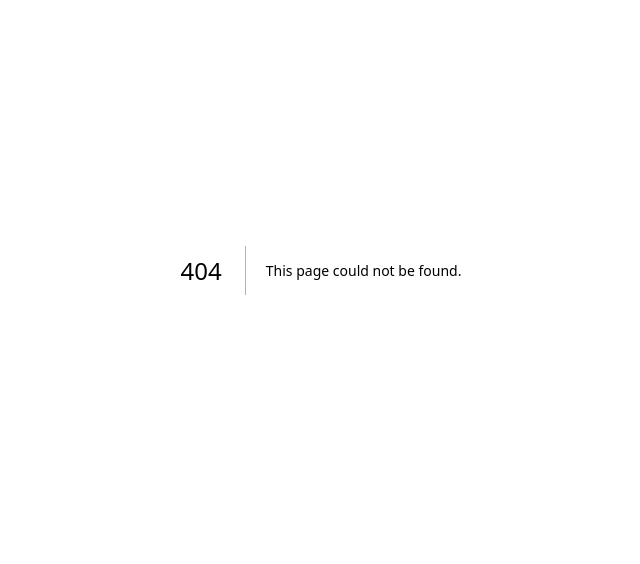
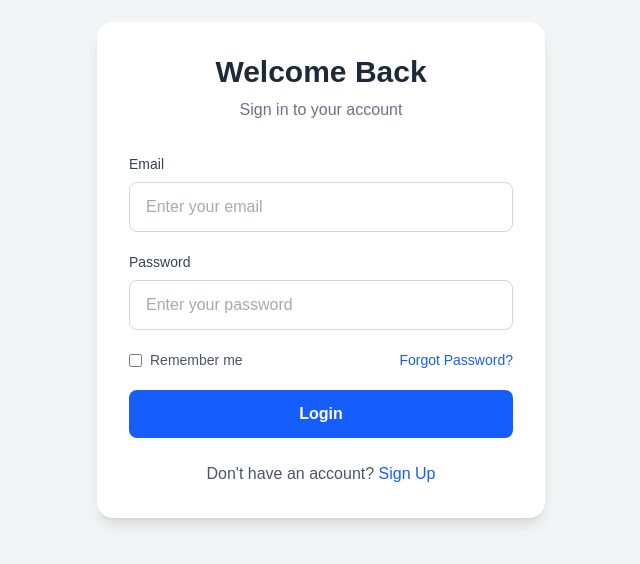
Before and after one commit to asadaligith/e-commerce-project-assaignment, a Next.js app in the folder e-commerce-frontend/: page /login in a window 1280 px wide. Before the commit this address had no page. Shown: the part 130-694 px from the top of the page, without its empty margins (319-959 px from the left). Built offline with nearby package versions, Linux system fonts and the light colour scheme.

Commit message:
add auth UI

```diff
--- /dev/null
+++ b/e-commerce-frontend/app/login/page.tsx
@@ -0,0 +1,72 @@
+export default function LoginPage() {
+    return (
+      <div className="min-h-screen flex items-center justify-center bg-gray-100 px-4">
+        <div className="w-full max-w-md bg-white rounded-2xl shadow-lg p-8">
+          {/* Heading */}
+          <div className="text-center mb-8">
+            <h1 className="text-3xl font-bold text-gray-800">Welcome Back</h1>
+            <p className="text-gray-500 mt-2">
+              Sign in to your account
+            </p>
+          </div>
+
+          {/* Form */}
+          <form className="space-y-5">
+            <div>
+              <label className="block mb-2 text-sm font-medium text-gray-700">
+                Email
+              </label>
+              <input
+                type="email"
+                placeholder="Enter your email"
+                className="w-full border border-gray-300 rounded-lg px-4 py-3 outline-none focus:ring-2 focus:ring-blue-500 focus:border-transparent text-gray-600"
+              />
+            </div>
+
+            <div>
+              <label className="block mb-2 text-sm font-medium text-gray-700">
+                Password
+              </label>
+              <input
+                type="password"
+                placeholder="Enter your password"
+                className="w-full border border-gray-300 rounded-lg px-4 py-3 outline-none focus:ring-2 focus:ring-blue-500 focus:border-transparent text-gray-600"
+              />
+            </div>
+
+            <div className="flex justify-between items-center text-sm">
+              <label className="flex items-center gap-2 text-gray-600">
+                <input type="checkbox" />
+                Remember me
+              </label>
+
+              <button
+                type="button"
+                className="text-blue-600 hover:underline"
+              >
+                Forgot Password?
+              </button>
+            </div>
+
+            <button
+              type="submit"
+              className="w-full bg-blue-600 hover:bg-blue-700 text-white font-semibold py-3 rounded-lg transition"
+            >
+              Login
+            </button>
+          </form>
+
+          {/* Footer */}
+          <p className="text-center text-gray-600 mt-6">
+            Don't have an account?{" "}
+            <a
+              href="/signup"
+              className="text-blue-600 font-medium hover:underline"
+            >
+              Sign Up
+            </a>
+          </p>
+        </div>
+      </div>
+    );
+  }
--- /dev/null
+++ b/e-commerce-frontend/app/signup/page.tsx
@@ -0,0 +1,68 @@
+export default function SignupPage() {
+    return (
+      <div className="min-h-screen flex items-center justify-center bg-gray-100 px-4">
+        <div className="w-full max-w-md bg-white rounded-2xl shadow-lg p-8">
+          <div className="text-center mb-8">
+            <h1 className="text-3xl font-bold text-gray-800">
+              Create Account
+            </h1>
+            <p className="text-gray-500 mt-2">
+              Join us today
+            </p>
+          </div>
+
+          <form className="space-y-5">
+            <div>
+              <label className="block mb-2 text-sm font-medium text-gray-700">
+                Full Name
+              </label>
+              <input
+                type="text"
+                placeholder="Enter your name"
+                className="w-full border border-gray-300 rounded-lg px-4 py-3 outline-none focus:ring-2 focus:ring-blue-500 text-gray-600"
+              />
+            </div>
+
+            <div>
+              <label className="block mb-2 text-sm font-medium text-gray-700">
+                Email
+              </label>
+              <input
+                type="email"
+                placeholder="Enter your email"
+                className="w-full border border-gray-300 rounded-lg px-4 py-3 outline-none focus:ring-2 focus:ring-blue-500 text-gray-600"
+              />
+            </div>
+
+            <div>
+              <label className="block mb-2 text-sm font-medium text-gray-700">
+                Password
+              </label>
+              <input
+                type="password"
+                placeholder="Create password"
+                className="w-full border border-gray-300 rounded-lg px-4 py-3 outline-none focus:ring-2 focus:ring-blue-500 text-gray-600"
+              />
+            </div>
+
+            <button
+              type="submit"
+              className="w-full bg-green-600 hover:bg-green-700 text-white font-semibold py-3 rounded-lg transition "
+            >
+              Create Account
+            </button>
+          </form>
+
+          <p className="text-center text-gray-600 mt-6">
+            Already have an account?{" "}
+            <a
+              href="/login"
+              className="text-blue-600 font-medium hover:underline"
+            >
+              Login
+            </a>
+          </p>
+        </div>
+      </div>
+    );
+  }
--- a/e-commerce-frontend/components/Navbar.tsx
+++ b/e-commerce-frontend/components/Navbar.tsx
@@ -1,12 +1,13 @@
 "use client";
 
 import {
-  signIn,
+  // signIn,
   signOut,
   useSession,
 } from "next-auth/react";
 
 import Image from "next/image";
+import Link from "next/link";
 
 export default function Navbar() {
   const { data: session } = useSession();
@@ -30,12 +31,14 @@ export default function Navbar() {
           </button>
           {/* Auth Section */}
           {!session ? (
+            <Link href="/login">
             <button
-              onClick={() => signIn("google")}
+              // onClick={() => signIn("google")}
               className="bg-black text-white px-4 py-2 rounded-lg hover:bg-gray-800 transition"
             >
               Login
             </button>
+            </Link>
           ) : (
             <div className="flex items-center gap-3">
 
--- a/e-commerce-frontend/lib/api.ts
+++ b/e-commerce-frontend/lib/api.ts
@@ -49,7 +49,7 @@ export const getProductById = async (
 ): Promise<Product | null> => {
   try {
     const response = await fetch(
-      `https://dummyjson.com/products/${id}`,
+      `https://e-commerce-project-assaignment-back.vercel.app/products/${id}`,
       {
         cache: "no-store",
       }
```
